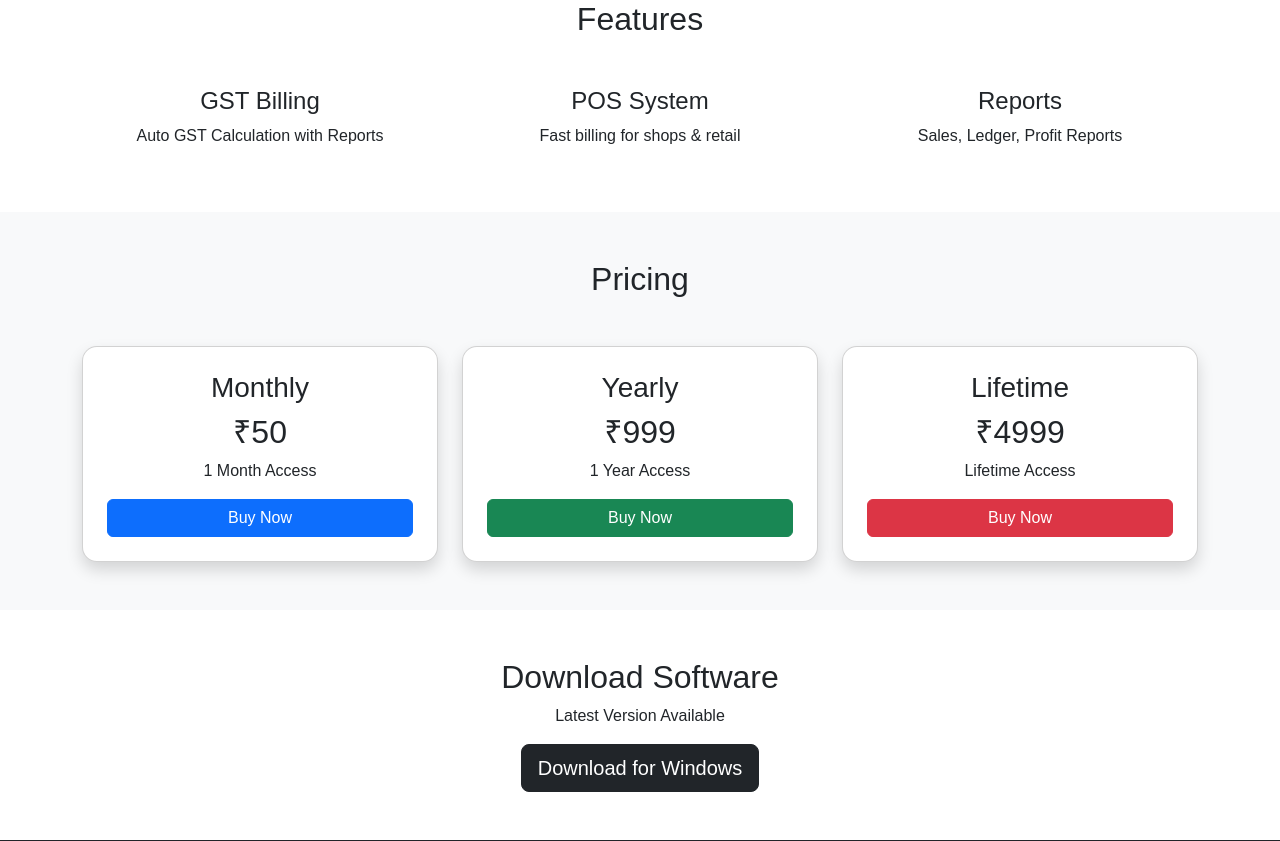
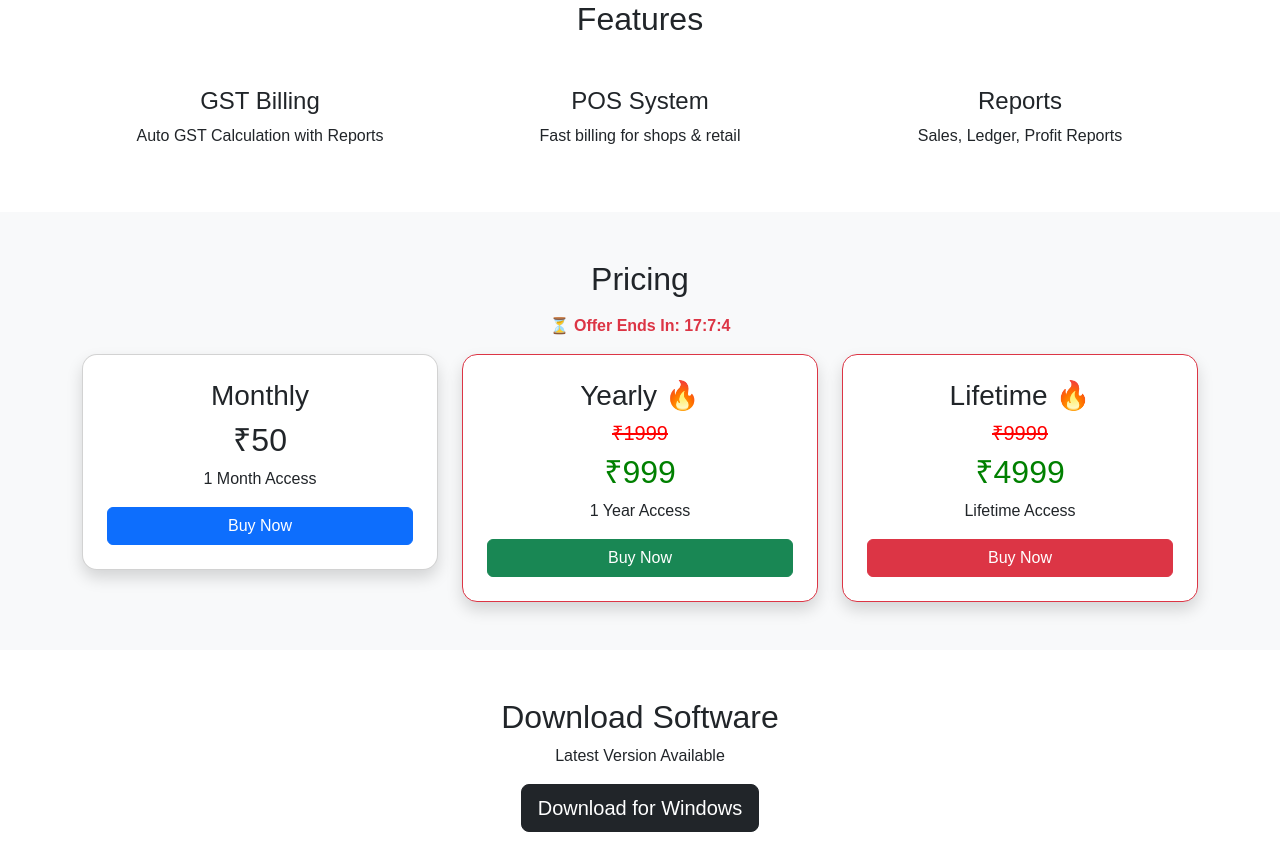
Before and after one commit to kpvkpiyush7-cmd/license-server, a Flask app: page / in a window 1280 px wide. Shown: the part 1486-2327 px from the top of the page. Run offline with Flask 3, Linux system fonts and the light colour scheme; some libraries are stand-ins or nearby versions.

Commit message:
Update pricing section with new layout and styles

```diff
--- a/templates/index.html
+++ b/templates/index.html
@@ -112,34 +112,47 @@
 <!-- PRICING -->
 <section id="pricing" class="bg-light py-5">
   <div class="container">
-    <h2 class="text-center mb-5">Pricing</h2>
+    <h2 class="text-center mb-3">Pricing</h2>
+
+    <p class="text-center text-danger fw-bold">
+      ⏳ Offer Ends In: <span id="timer">00:00:00</span>
+    </p>
 
     <div class="row text-center">
 
+      <!-- MONTH -->
       <div class="col-md-4">
         <div class="card p-4 shadow">
           <h3>Monthly</h3>
           <h2>₹50</h2>
           <p>1 Month Access</p>
-          <button class="btn btn-primary" onclick="buyPlan('month')">Buy Now</button>
+          <button class="btn btn-primary">Buy Now</button>
         </div>
       </div>
 
+      <!-- YEAR -->
       <div class="col-md-4">
-        <div class="card p-4 shadow">
-          <h3>Yearly</h3>
-          <h2>₹999</h2>
+        <div class="card p-4 shadow border border-danger">
+          <h3>Yearly 🔥</h3>
+
+          <h5 style="text-decoration:line-through; color:red;">₹1999</h5>
+          <h2 style="color:green;">₹999</h2>
+
           <p>1 Year Access</p>
-          <button class="btn btn-success" onclick="buyPlan('year')">Buy Now</button>
+          <button class="btn btn-success">Buy Now</button>
         </div>
       </div>
 
+      <!-- LIFETIME -->
       <div class="col-md-4">
-        <div class="card p-4 shadow">
-          <h3>Lifetime</h3>
-          <h2>₹4999</h2>
+        <div class="card p-4 shadow border border-danger">
+          <h3>Lifetime 🔥</h3>
+
+          <h5 style="text-decoration:line-through; color:red;">₹9999</h5>
+          <h2 style="color:green;">₹4999</h2>
+
           <p>Lifetime Access</p>
-          <button class="btn btn-danger" onclick="buyPlan('life')">Buy Now</button>
+          <button class="btn btn-danger">Buy Now</button>
         </div>
       </div>
 
```
